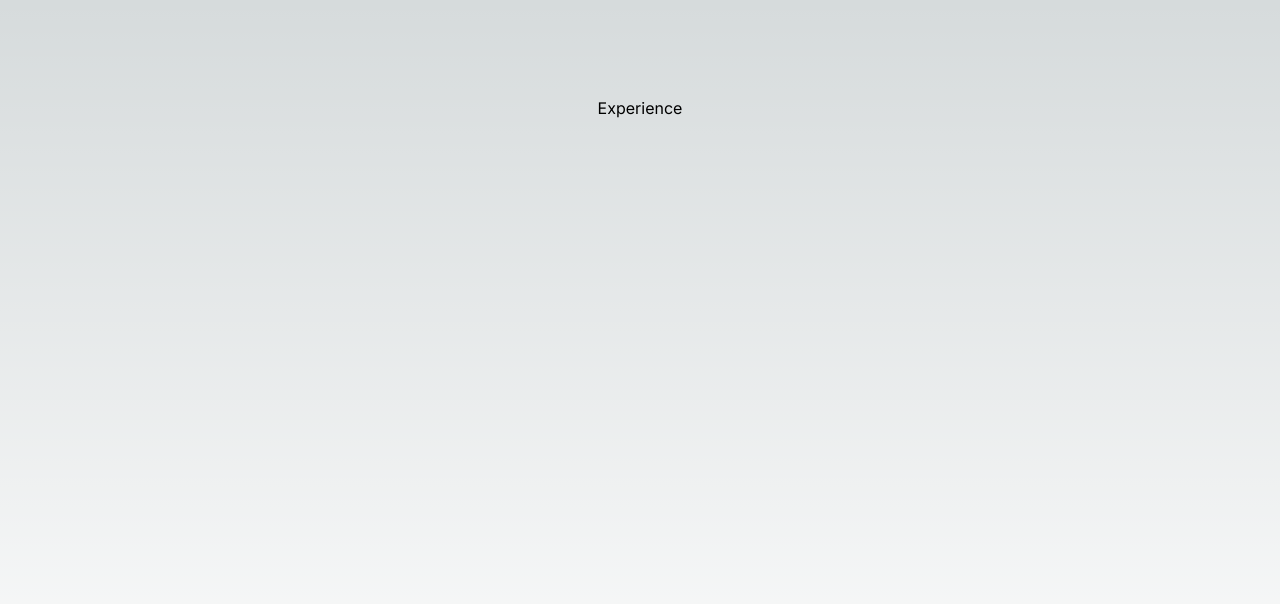
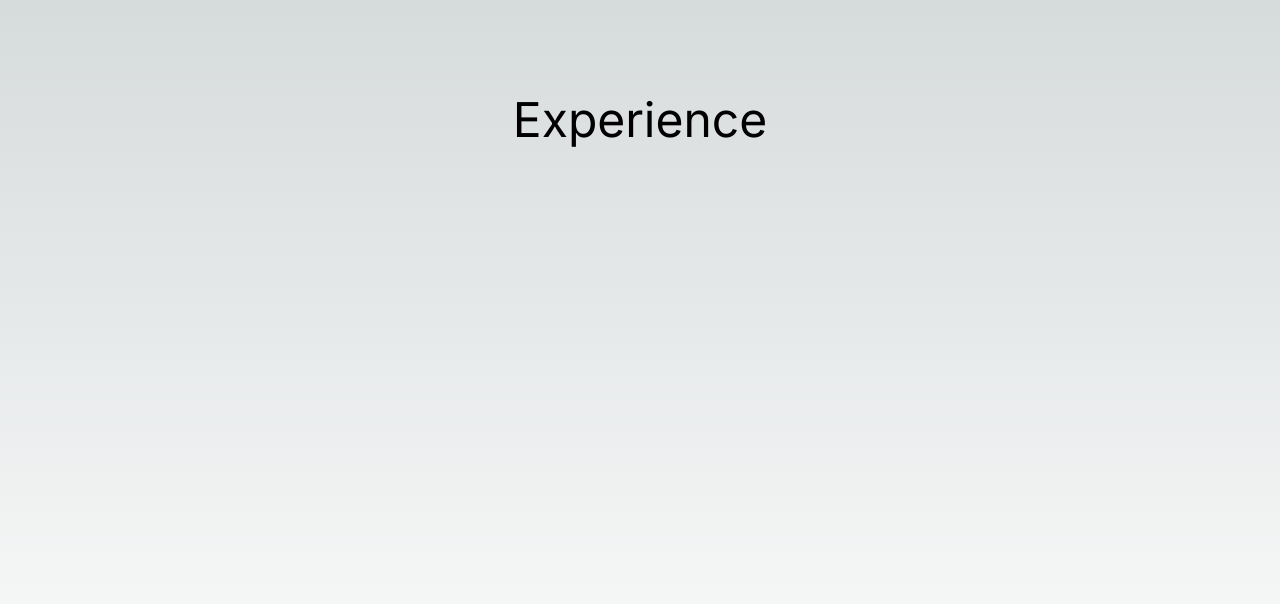
Before and after one commit to Megan-J/portfolio, a Next.js app: page /experience in a window 1280 px wide. Shown: the top 604 px of the page. Built offline with nearby package versions, Linux system fonts and the light colour scheme.

Commit message:
changed titles

```diff
--- a/app/experience/page.tsx
+++ b/app/experience/page.tsx
@@ -2,7 +2,7 @@
 
 export default function About() {
   return (
-    <main className="flex min-h-screen flex-col items-center justify-between p-24">
+    <main className="text-center text-5xl flex min-h-screen flex-col items-center justify-between p-24">
       <div>Experience</div>
     </main>
   );
--- a/app/projects/page.tsx
+++ b/app/projects/page.tsx
@@ -2,7 +2,7 @@
 
 export default function About() {
   return (
-    <main className="flex min-h-screen flex-col items-center justify-between p-24">
+    <main className="text-center text-5xl flex min-h-screen flex-col items-center justify-between p-24">
       <div>Projects</div>
     </main>
   );
```
